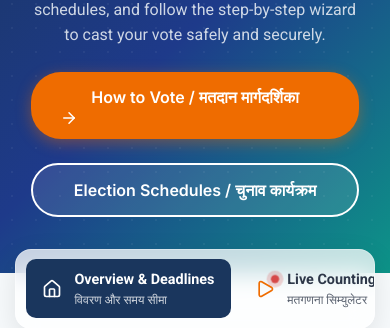
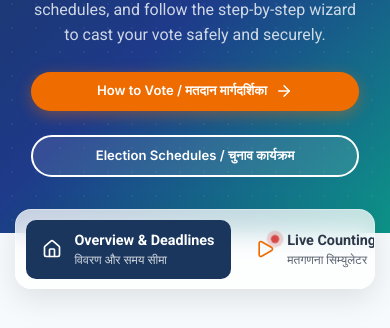
Before and after one commit to Jayesh45-master/Voting-Information, a Next.js app: page / in a window 390 px wide. Shown: the part 351-679 px from the top of the page. Built offline with nearby package versions, Linux system fonts and the light colour scheme; no server answers; the database is empty.

Commit message:
fix: style mobile buttons as center-aligned flex rows, prevent arrow wrap

```diff
--- a/app/components/VoterAwareness.tsx
+++ b/app/components/VoterAwareness.tsx
@@ -938,7 +938,7 @@ export default function VoterAwareness() {
                   <div style={{ flex: 1 }}>
                     <div style={{ display: 'flex', justifyContent: 'space-between', alignItems: 'center' }}>
                       <div style={{ fontWeight: 'bold', fontSize: '0.95rem', color: 'var(--text-main)' }}>Voter Helpline Number: 1950</div>
-                      <a href="tel:1950" className="btn btn-outline" style={{ padding: '0.2rem 0.6rem', fontSize: '0.75rem', borderRadius: '4px' }}>Call</a>
+                      <a href="tel:1950" className="btn btn-outline btn-small" style={{ padding: '0.2rem 0.6rem', fontSize: '0.75rem', borderRadius: '4px' }}>Call</a>
                     </div>
                     <div style={{ fontSize: '0.82rem', color: 'var(--text-muted)', marginTop: '0.2rem' }}>
                       Toll-free national citizen helpline. Call for details about registration, EPIC cards, polling booths, and election schedules.
@@ -954,7 +954,7 @@ export default function VoterAwareness() {
                   <div style={{ flex: 1 }}>
                     <div style={{ display: 'flex', justifyContent: 'space-between', alignItems: 'center' }}>
                       <div style={{ fontWeight: 'bold', fontSize: '0.95rem', color: 'var(--text-main)' }}>cVIGIL Mobile App</div>
-                      <a href="https://cvigil.eci.gov.in/" target="_blank" rel="noopener noreferrer" className="btn btn-outline" style={{ padding: '0.2rem 0.6rem', fontSize: '0.75rem', borderRadius: '4px', display: 'flex', alignItems: 'center', gap: '0.2rem' }}>
+                      <a href="https://cvigil.eci.gov.in/" target="_blank" rel="noopener noreferrer" className="btn btn-outline btn-small" style={{ padding: '0.2rem 0.6rem', fontSize: '0.75rem', borderRadius: '4px', display: 'flex', alignItems: 'center', gap: '0.2rem' }}>
                         <span>Link</span> <ExternalLink size={10} />
                       </a>
                     </div>
@@ -972,7 +972,7 @@ export default function VoterAwareness() {
                   <div style={{ flex: 1 }}>
                     <div style={{ display: 'flex', justifyContent: 'space-between', alignItems: 'center' }}>
                       <div style={{ fontWeight: 'bold', fontSize: '0.95rem', color: 'var(--text-main)' }}>Saksham App (For PwD)</div>
-                      <a href="https://www.eci.gov.in/pwd-app" target="_blank" rel="noopener noreferrer" className="btn btn-outline" style={{ padding: '0.2rem 0.6rem', fontSize: '0.75rem', borderRadius: '4px', display: 'flex', alignItems: 'center', gap: '0.2rem' }}>
+                      <a href="https://www.eci.gov.in/pwd-app" target="_blank" rel="noopener noreferrer" className="btn btn-outline btn-small" style={{ padding: '0.2rem 0.6rem', fontSize: '0.75rem', borderRadius: '4px', display: 'flex', alignItems: 'center', gap: '0.2rem' }}>
                         <span>Link</span> <ExternalLink size={10} />
                       </a>
                     </div>
--- a/app/globals.css
+++ b/app/globals.css
@@ -784,12 +784,28 @@ h1, h2, h3, h4, h5, h6 {
   .hero span {
     font-size: 1.1rem !important;
   }
-  /* Global btn mobile — but NOT for awareness tabs which need their own layout */
-  .btn:not(.awareness-tab-btn) {
+  /* Global btn mobile — but NOT for awareness tabs or small buttons which need inline display */
+  .btn:not(.awareness-tab-btn):not(.btn-small) {
     width: 100% !important;
-    text-align: center !important;
     margin-bottom: 0.5rem !important;
-    display: block !important;
+    display: flex !important;
+    align-items: center !important;
+    justify-content: center !important;
+    gap: 0.5rem !important;
+    padding: 0.6rem 0.8rem !important;
+    font-size: 0.82rem !important;
+    white-space: nowrap !important;
+    box-sizing: border-box !important;
+  }
+  .btn-small {
+    width: auto !important;
+    display: inline-flex !important;
+    align-items: center !important;
+    justify-content: center !important;
+    margin-bottom: 0 !important;
+    padding: 0.2rem 0.6rem !important;
+    font-size: 0.75rem !important;
+    white-space: nowrap !important;
   }
   .wizard-actions {
     flex-direction: column !important;
```
